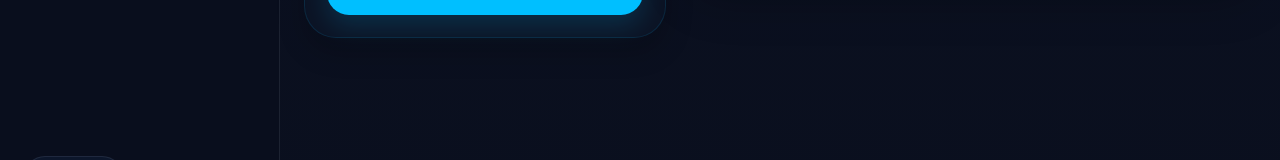
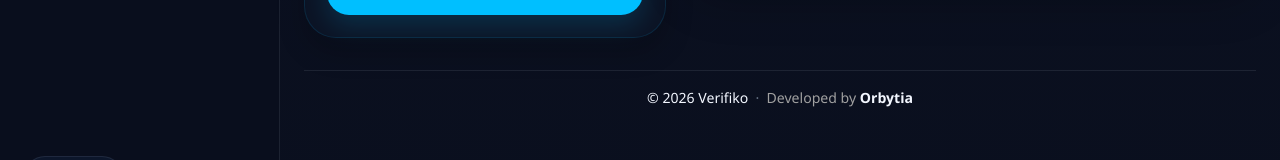
Before and after one commit to hbonavota/verifiko, a React (Vite) app in the folder web/: page / in a window 1280 px wide. Shown: the part 570-730 px from the top of the page. Built offline with nearby package versions, Linux system fonts and the light colour scheme; no server answers.

Commit message:
feat(frontend): add global footer with Orbytia attribution

```diff
--- a/web/src/layouts/ContentShell.tsx
+++ b/web/src/layouts/ContentShell.tsx
@@ -1,5 +1,12 @@
 import type { PropsWithChildren } from "react";
 
+import { SiteFooter } from "./SiteFooter";
+
 export function ContentShell({ children }: PropsWithChildren) {
-  return <main className="content-shell">{children}</main>;
+  return (
+    <main className="content-shell">
+      <div className="content-shell__body">{children}</div>
+      <SiteFooter />
+    </main>
+  );
 }
--- /dev/null
+++ b/web/src/layouts/SiteFooter.tsx
@@ -0,0 +1,26 @@
+import { useI18n } from "../lib/i18n";
+
+export function SiteFooter() {
+  const { copy } = useI18n();
+  const year = new Date().getFullYear();
+
+  return (
+    <footer className="site-footer">
+      <p className="site-footer__text">
+        <span className="site-footer__year">&copy; {year} Verifiko</span>
+        <span className="site-footer__separator" aria-hidden="true">
+          ·
+        </span>
+        <span>{copy.footer.developedBy} </span>
+        <a
+          className="site-footer__link"
+          href="https://orbytia.es/"
+          rel="noreferrer"
+          target="_blank"
+        >
+          Orbytia
+        </a>
+      </p>
+    </footer>
+  );
+}
--- a/web/src/lib/i18n.tsx
+++ b/web/src/lib/i18n.tsx
@@ -60,6 +60,9 @@ const translations = {
       noResultsYet: "No results are available yet.",
       serviceEndpoint: "Service endpoint",
       lastChecked: "Last checked",
+    },
+    footer: {
+      developedBy: "Developed by",
     },
     verdicts: {
       safe: "Safe",
@@ -331,6 +334,9 @@ const translations = {
       noResultsYet: "Todavía no hay resultados disponibles.",
       serviceEndpoint: "Endpoint del servicio",
       lastChecked: "Última comprobación",
+    },
+    footer: {
+      developedBy: "Desarrollado por",
     },
     verdicts: {
       safe: "Seguro",
--- a/web/src/styles/layout.css
+++ b/web/src/styles/layout.css
@@ -161,13 +161,55 @@
 }
 
 .content-shell {
+  display: grid;
+  align-content: start;
+  gap: var(--space-6);
   width: min(100%, var(--content-width));
   padding: 0.7rem var(--space-6) var(--space-7);
+}
+
+.content-shell__body {
+  min-width: 0;
 }
 
 .page-shell {
   display: grid;
   gap: 1.35rem;
+}
+
+.site-footer {
+  display: flex;
+  justify-content: center;
+  padding-top: var(--space-4);
+  border-top: 1px solid rgba(160, 176, 196, 0.12);
+}
+
+.site-footer__text {
+  margin: 0;
+  color: var(--color-text-muted);
+  font-size: 0.88rem;
+  line-height: 1.6;
+  text-align: center;
+}
+
+.site-footer__year,
+.site-footer__link {
+  color: var(--color-text);
+}
+
+.site-footer__separator {
+  margin-inline: 0.45rem;
+  color: rgba(160, 176, 196, 0.62);
+}
+
+.site-footer__link {
+  font-weight: 700;
+  text-decoration: none;
+  transition: color 120ms ease;
+}
+
+.site-footer__link:hover {
+  color: var(--color-primary);
 }
 
 .section-title {
@@ -300,7 +342,7 @@
 
   .content-shell {
     padding-top: var(--space-3);
-    padding-bottom: var(--space-6);
+    padding-bottom: calc(var(--space-6) + 4.5rem);
   }
 
   .page-shell,
@@ -315,4 +357,12 @@
   .hero-panel__actions .button {
     flex: 1 1 100%;
   }
+
+  .site-footer {
+    padding-top: var(--space-3);
+  }
+
+  .site-footer__text {
+    font-size: 0.82rem;
+  }
 }
```
